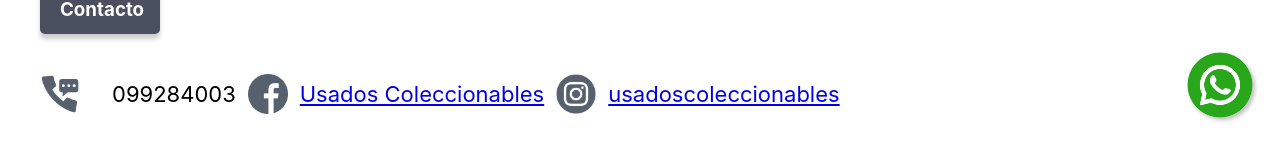
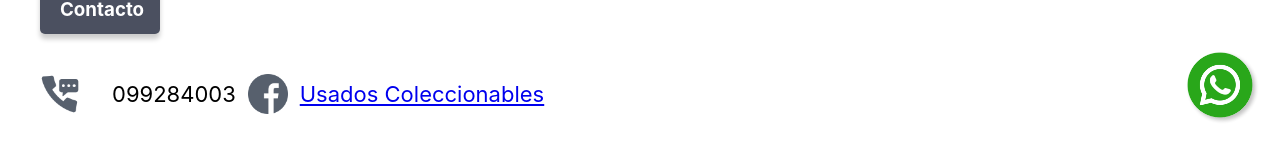
Before and after one commit to areimo/Usados_Coleccionables, a React (Create React App) app: page / in a window 1280 px wide. Shown: the part 651-810 px from the top of the page. Built offline with nearby package versions, Linux system fonts and the light colour scheme.

Commit message:
update src/App.js and remove unused image

```diff
--- a/src/App.js
+++ b/src/App.js
@@ -2,7 +2,6 @@ import React from 'react';
 import logo from './logo.png';
 import phone from './phone.png';
 import facebook from './facebook.png';
-import instagram from './instagram.png';
 import './App.css';
 import AutoSlider from './slider.jsx';
 import WppContact from './wppContact.jsx';
@@ -38,11 +37,6 @@ function App() {
       <a className="Facebook-link" href="https://www.facebook.com/profile.php?id=100089359691225" target="_blank" rel="noopener noreferrer">
        Usados Coleccionables
       </a>
-
-      <img src={instagram} alt="instagram" className="Instagram-icon" />
-      <a className="Instagram-link" href="https://www.instagram.com/usadoscoleccionables" target="_blank" rel="noopener noreferrer">
-       usadoscoleccionables
-      </a>
       </div>
 
       </div>
```
Also changed, not shown: src/instagram.png (deleted).
